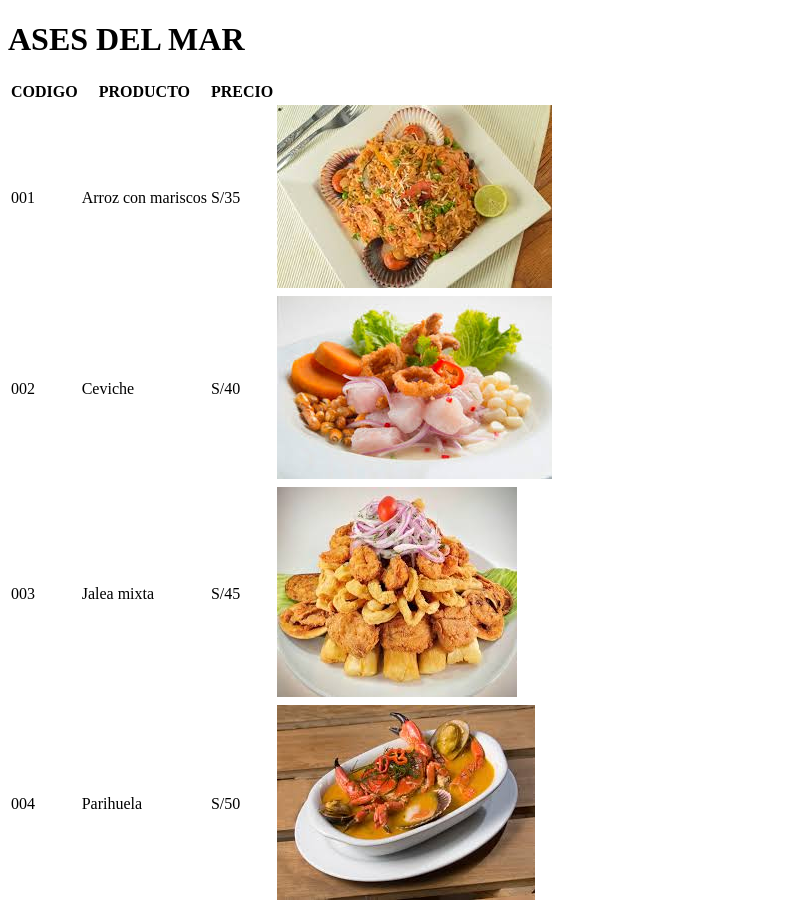
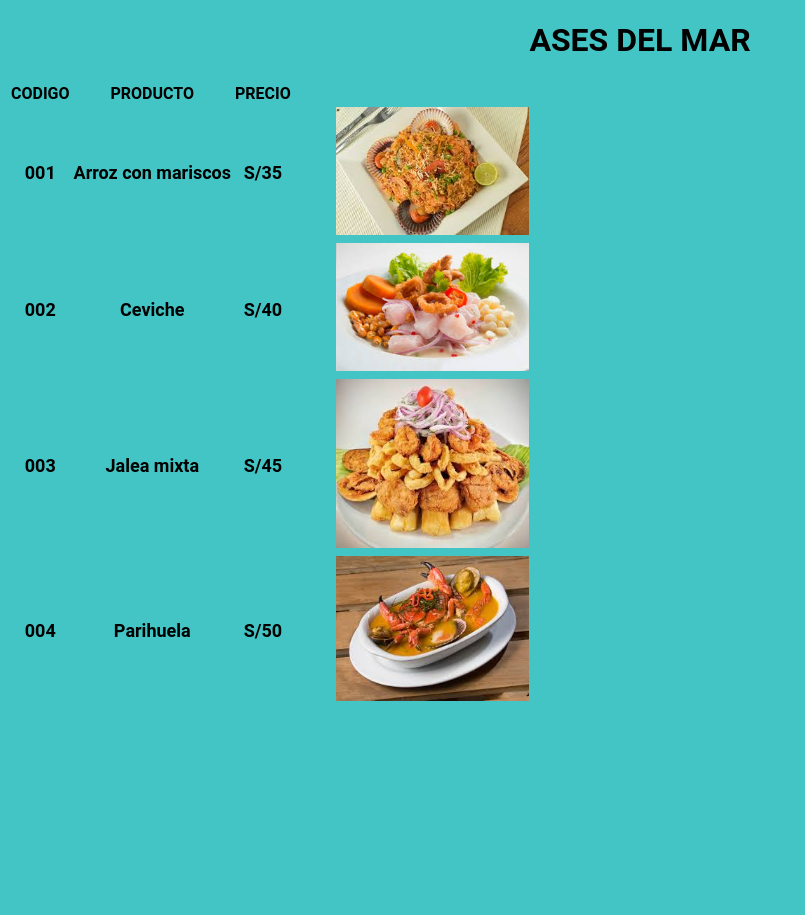
Before and after one commit to MartinCardenas9/laboratorio03, a plain HTML site: page index.html in a window 1280 px wide. Shown: the whole page, without its empty margins (0-805 px from the left). After the commit the page ends 800 px from the top, so only its background shows below. Drawn offline with Linux system fonts and the light colour scheme.

Commit message:
modificacion con css

```diff
--- /dev/null
+++ b/estilos.css
@@ -0,0 +1,17 @@
+body{
+    background-color: rgb(67, 197, 197);
+    font-family: 'Roboto', sans-serif;
+ }
+ h1{
+    text-align: center;
+ }
+ img{
+    width: 70%;
+    align-items:end;
+ }
+ td{
+
+    font-weight:bold;
+    text-align: center;
+    font-size: large;
+ }
--- a/index.html
+++ b/index.html
@@ -4,9 +4,10 @@
     <meta charset="UTF-8">
     <meta name="viewport" content="width=device-width, initial-scale=1.0">
     <title>ASES DEL MAR</title>
+    <link rel="stylesheet" href="estilos.css">
 </head>
 <body>
-    <H1>ASES DEL MAR</H1>
+    <H1> ASES DEL MAR</H1>
   <TAble>
     <tr>
         <th>CODIGO</th>
@@ -15,7 +16,7 @@
     </tr>
     <tr>
         <td>001</td>
-        <td>Arroz con mariscos</td>
+        <td>Arroz con mariscos </td>
         <td>S/35 </td>
         <td><img src="arroz.jpg" alt=""></td>
     </tr>
```
